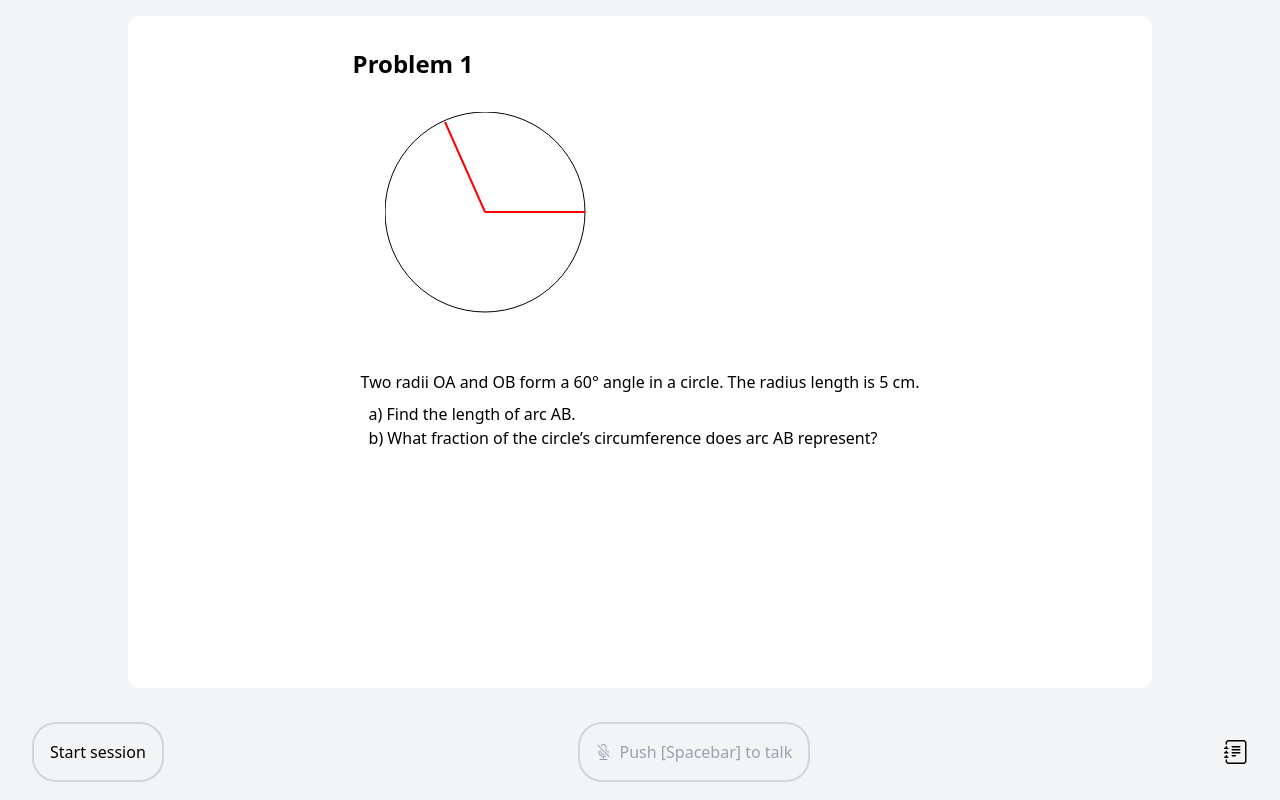
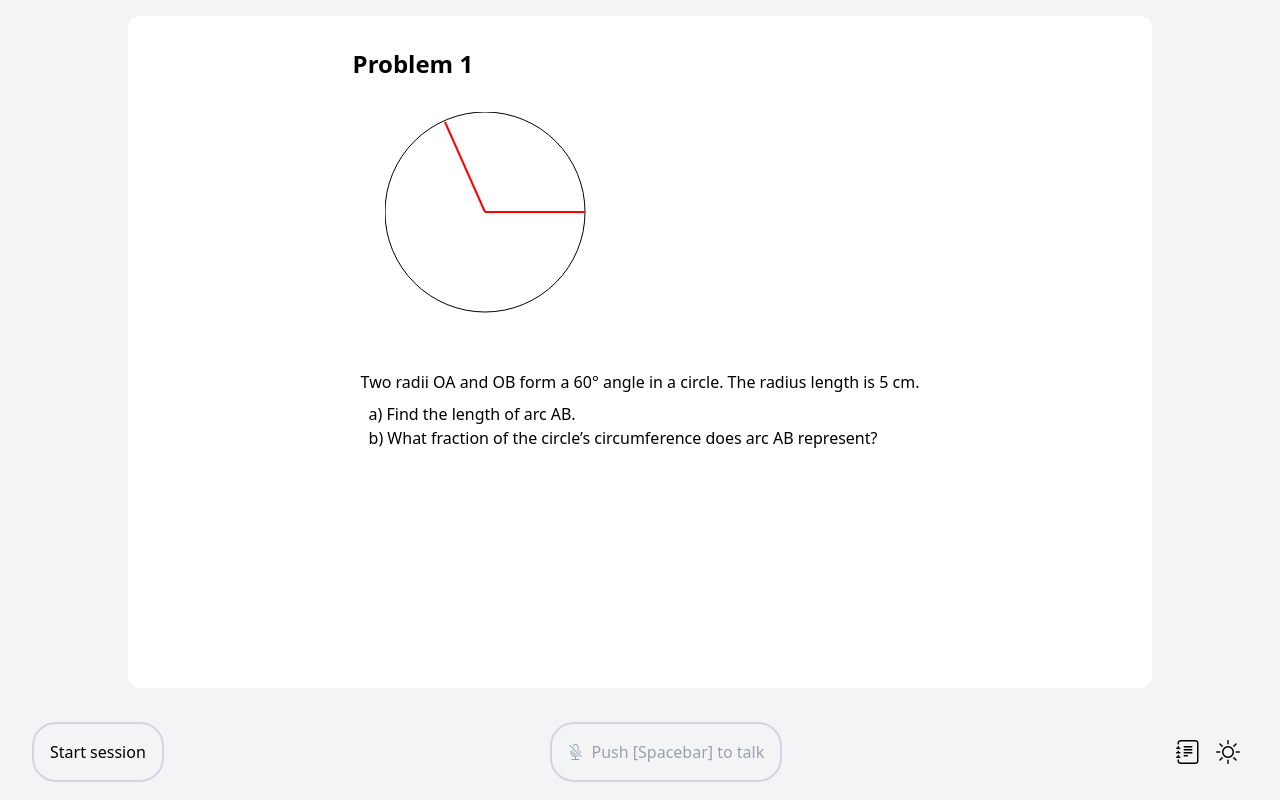
Before and after one commit to komacat/sigiq-work-trial, a Next.js app: page / in a window 1280 px wide. Built offline with nearby package versions, Linux system fonts and the light colour scheme.

Commit message:
theming wip

```diff
--- a/src/app/page.tsx
+++ b/src/app/page.tsx
@@ -3,9 +3,11 @@ import Navigation from '@/components/Navigation'
 import StateContextProvider, { stateContext } from '@/context/stateContext'
 import Websocket from '@/components/Websocket'
 import NoteContextProvider from '@/context/notesContext'
+import ThemeContextProvider from '@/context/themeContext'
 
 export default function Home() {
     return (
+        <ThemeContextProvider>
         <StateContextProvider>
             <Websocket />
             <main className="flex h-full w-full flex-col items-center justify-center bg-gray-100">
@@ -72,5 +74,6 @@ export default function Home() {
                 </NoteContextProvider>
             </main>
         </StateContextProvider>
+        </ThemeContextProvider>
     )
 }
--- a/src/components/AudioInput.tsx
+++ b/src/components/AudioInput.tsx
@@ -115,7 +115,7 @@ function AudioInput() {
                 <div className="flex flex-col items-center">
                     <button
                         id="btnMic"
-                        className="text-gray-400 flex items-center justify-center rounded-3xl border-2 border-solid border-gray-300 bg-gray-100 p-4"
+                        className="flex items-center justify-center rounded-3xl border-2 border-solid border-gray-300 bg-gray-100 p-4 text-gray-400"
                     >
                         <i className="bi bi-mic-mute mr-2 h-full"></i> Push [Spacebar] to talk
                     </button>
--- a/src/components/Navigation.tsx
+++ b/src/components/Navigation.tsx
@@ -2,6 +2,7 @@
 import Start from './Start'
 import AudioInput from './AudioInput'
 import NoteButton from './NoteButton'
+import ThemeButton from './ThemeButton'
 
 function Navigation() {
     return (
@@ -10,6 +11,7 @@ function Navigation() {
             <AudioInput />
             <div className="flex flex-row">
                 <NoteButton />
+                <ThemeButton/>
             </div>
         </div>
     )
--- a/src/components/NoteButton.tsx
+++ b/src/components/NoteButton.tsx
@@ -13,7 +13,7 @@ export function NoteButton() {
 
     return (
         <button onClick={handleClick}>
-            <i className="bi bi-journal-text text-2xl"></i>
+            <i className="px-2 bi bi-journal-text text-2xl"></i>
         </button>
     )
 }
--- /dev/null
+++ b/src/components/ThemeButton.tsx
@@ -0,0 +1,29 @@
+'use client'
+
+import { themeContext } from '@/context/themeContext'
+import { useContext } from 'react'
+
+export function ThemeButton() {
+    const { theme, toggleTheme } = useContext(themeContext)
+
+    const handleClick = (e: React.MouseEvent<HTMLButtonElement>) => {
+        e.currentTarget.blur()
+        toggleTheme()
+        console.log(theme)
+    }
+
+    return (
+        <>
+            {theme === 'light' ? (
+                <button className="px-2" onClick={handleClick}>
+                    <i className="bi bi-brightness-high text-2xl"></i>
+                </button>
+            ) : (
+                <button className="px-2" onClick={handleClick}>
+                    <i className="bi bi-moon text-2xl"></i>
+                </button>
+            )}
+        </>
+    )
+}
+export default ThemeButton
--- a/src/components/Workspace.tsx
+++ b/src/components/Workspace.tsx
@@ -1,4 +1,6 @@
 function Workspace() {
+    // TODO: add transcription from received interaction object to workspace
+    // can prob just programatically update dom to push a div onto id="workspace"
     return (
         <div id="workspace" className="text- h-full w-full bg-white">
             The tutor can write notes here.
```
Also changed, not shown: 1 other file (tests, documents, lock files or other folders).
